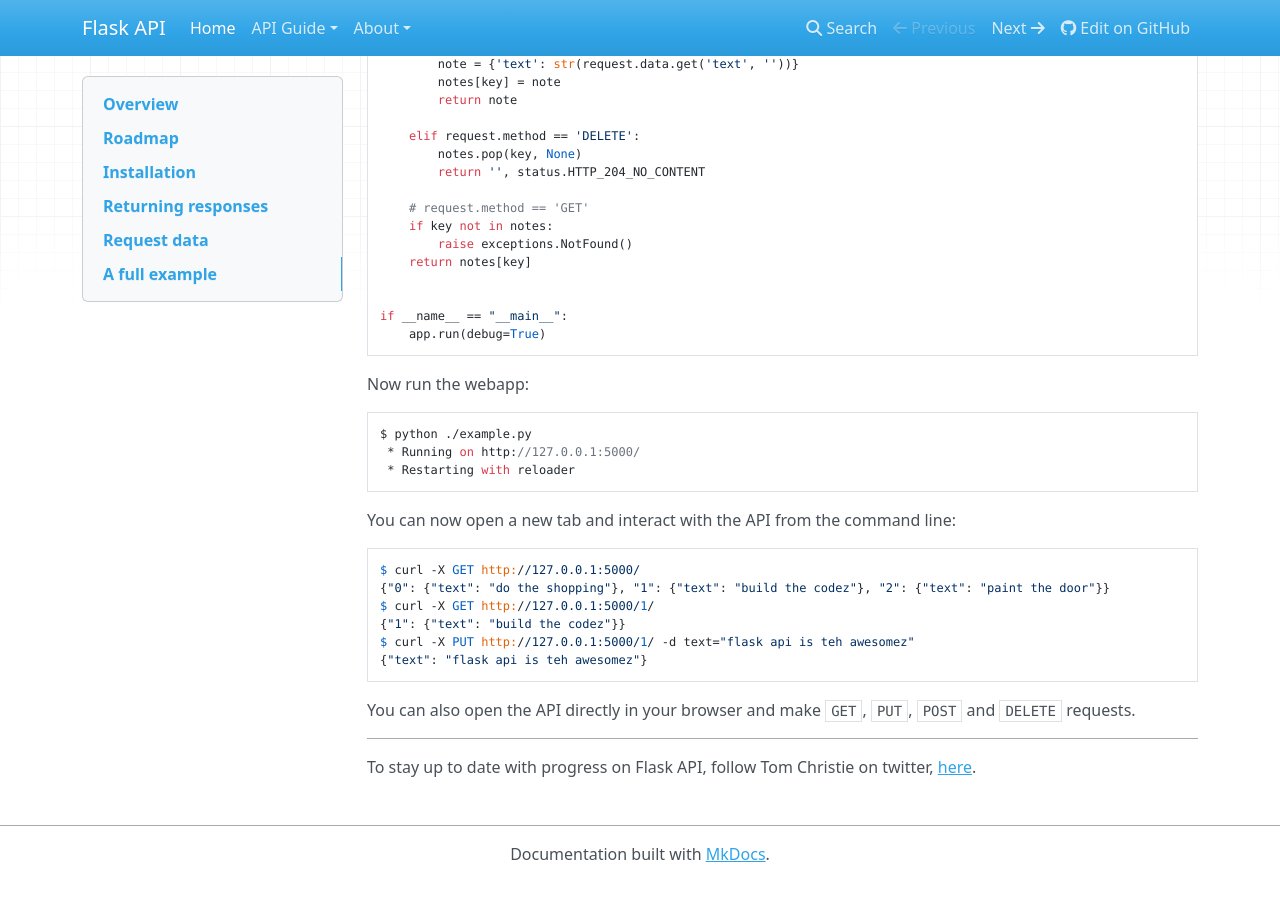
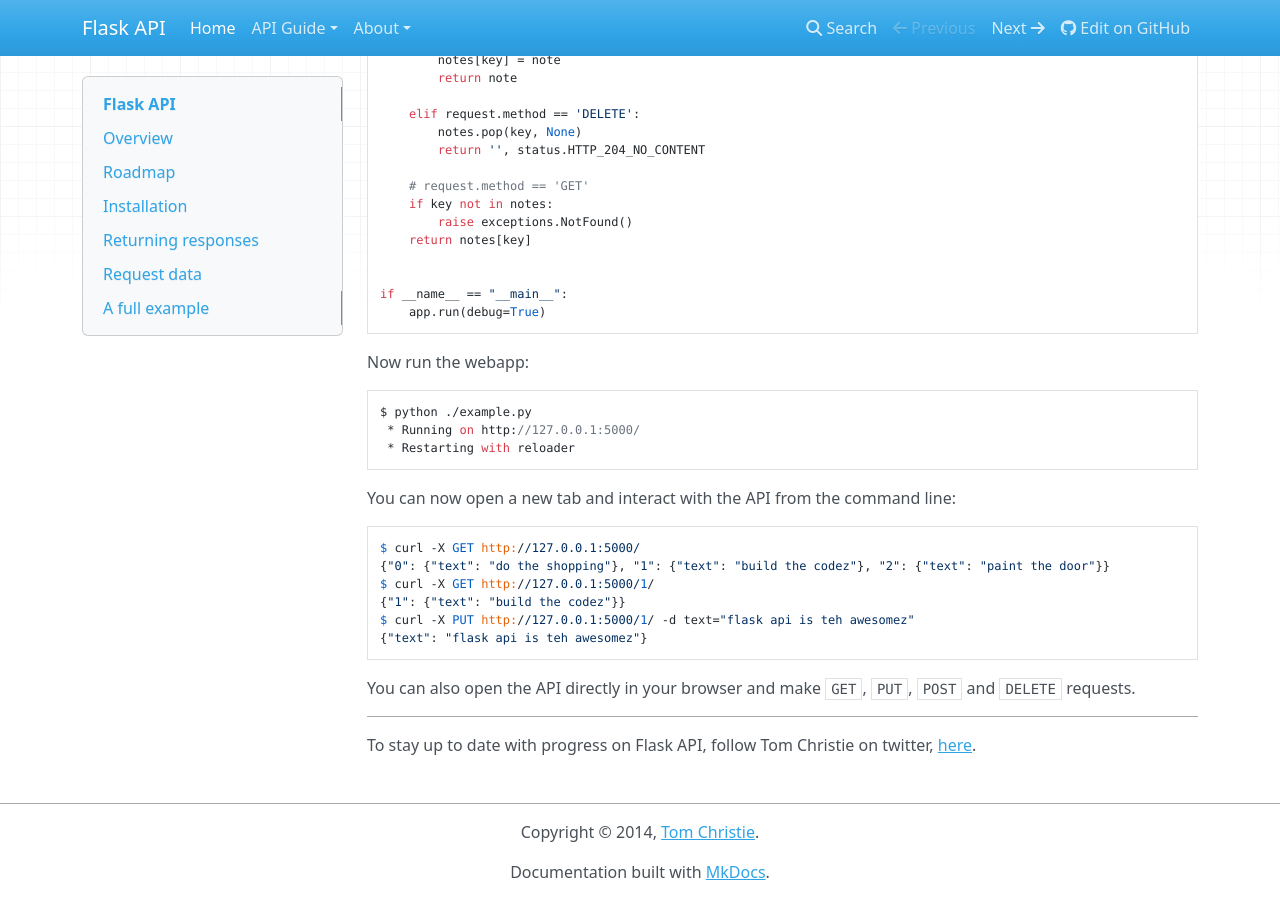
Before and after one commit to flask-api/flask-api, an MkDocs documentation site: the page built from docs/index.md, in a window 1280 px wide and 900 px high, scrolled down 3221 px. Built offline with MkDocs 1.6.1, drawn with Linux system fonts in a browser that asks for light colours; nearby versions of some CDN libraries; old or Windows-style settings are respelled for this version of MkDocs.

Commit message:
Docs updates

```diff
--- a/docs/index.md
+++ b/docs/index.md
@@ -1,8 +1,6 @@
-<div style="text-align: center">
-<h1 style="font-size: 60px">Flask API</h1>
+# Flask API
 
-<p>Browsable Web APIs for Flask</p>
-</div>
+Browsable Web APIs for Flask
 
 ---
 
--- a/mkdocs.yml
+++ b/mkdocs.yml
@@ -7,3 +7,6 @@
   - ['about/release-notes.md', 'About', 'Release Notes']
   - ['about/license.md', 'About', 'License']
 repo_url: https://github.com/tomchristie/flaskapi
+theme_center_homepage_lead: true
+copyright: Copyright &copy; 2014, <a href="https://twitter.com/_tomchristie">Tom Christie</a>.
+google_analytics: ['UA-27795084-4', 'flaskapi.org']
--- a/requirements.txt
+++ b/requirements.txt
@@ -1,4 +1,4 @@
 Flask==0.10.1
 coverage==3.7.1
 flake8==2.1.0
-mkdocs==0.4
+mkdocs==0.5
```
Also changed, not shown: docs/about/release-notes.md (+4 -0 lines).
